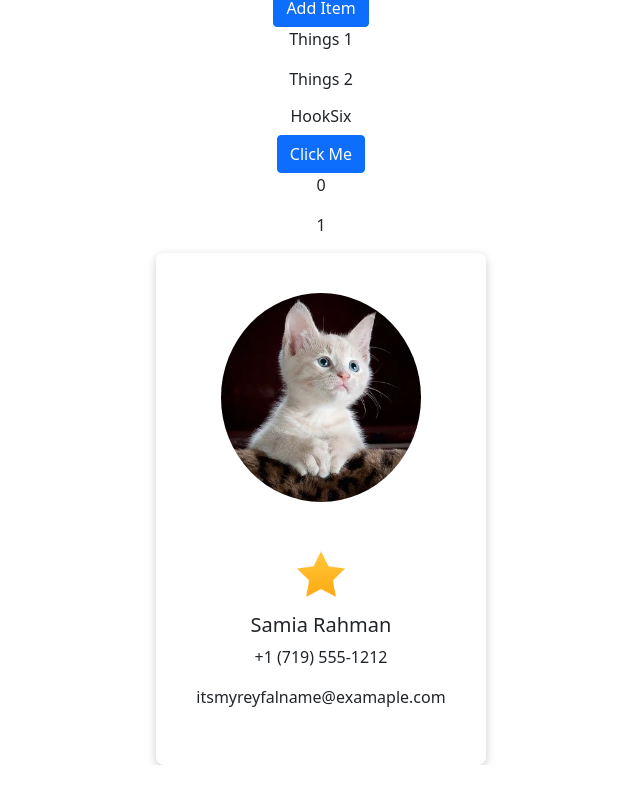
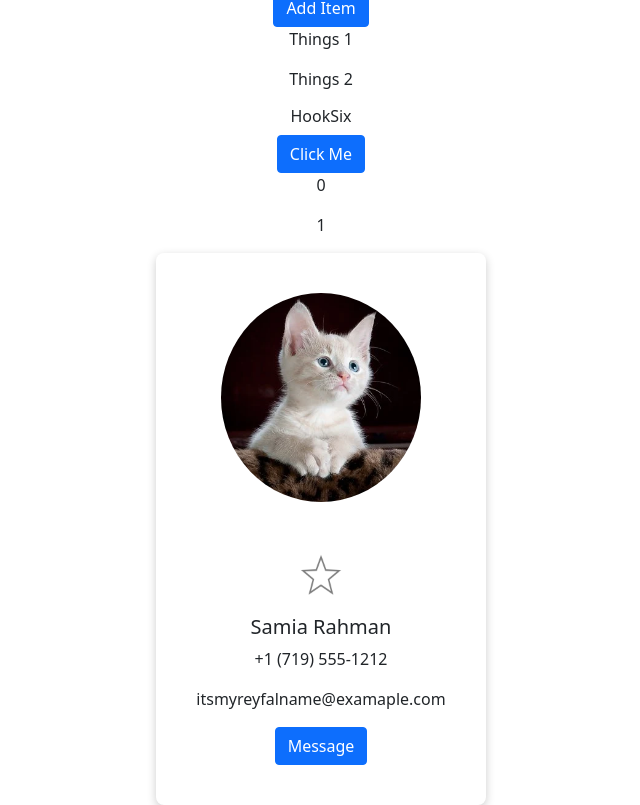
Before and after one commit to mrsamia/scrimba_tutorial, a React (Create React App) app in the folder my-app/: page / in a window 1280 px wide. Shown: the part 4310-5115 px from the top of the page, without its empty margins (319-959 px from the left). Before the commit the page ends 5075 px from the top, so only its background shows below. Built offline with nearby package versions, Linux system fonts and the light colour scheme.

Commit message:
SRM | HookSeven

```diff
--- a/my-app/src/UseState/HookSevenCard.js
+++ b/my-app/src/UseState/HookSevenCard.js
@@ -7,18 +7,19 @@ function HookSevenCard(props) {
         name: "Samia Rahman",
         phone: "+1 (719) 555-1212",
         mail: "itsmyreyfalname@examaple.com",
-        isFavorite: false
+        isFavorite: true,
+        btn_name: "Message",
+        isButton: true
     })
-// let src;
-//     function click() {
-//         if (src === '../images/Empty_Star.png') {
 
-//             setContent('../images/full_star.png')
-//         }
-//         else if (src === '../images/full_star.png') {
-//             setContent('../images/Empty_Star.png')
-//         }
-//     }
+
+    function click() {
+        setContent({ ...content, isFavorite: !content.isFavorite })
+    }
+    function btn_click() {
+        setContent({ ...content, isButton: !content.isButton })
+
+    }
 
     return (
         <div className='d-flex justify-content-center'>
@@ -29,7 +30,7 @@ function HookSevenCard(props) {
                 </div>
                 <div className='pt-5'>
                     <div>
-                        <img className='star'  src={require(content.isFavorite ? '../images/Empty_Star.png':'../images/full_star.png')} />
+                        <img className='star' onClick={click} src={require(content.isFavorite ? '../images/Empty_Star.png' : '../images/full_star.png')} />
                     </div>
                     <div>
                         <h5>{content.name}</h5>
@@ -40,6 +41,9 @@ function HookSevenCard(props) {
                     <div>
                         <p>{content.mail}</p>
                     </div>
+                    <div>
+                        <button className='btn btn-primary' onClick={btn_click}>{content.isButton ? "Message" : "Sent"}</button>
+                    </div>
                 </div>
             </div>
         </div>
```
